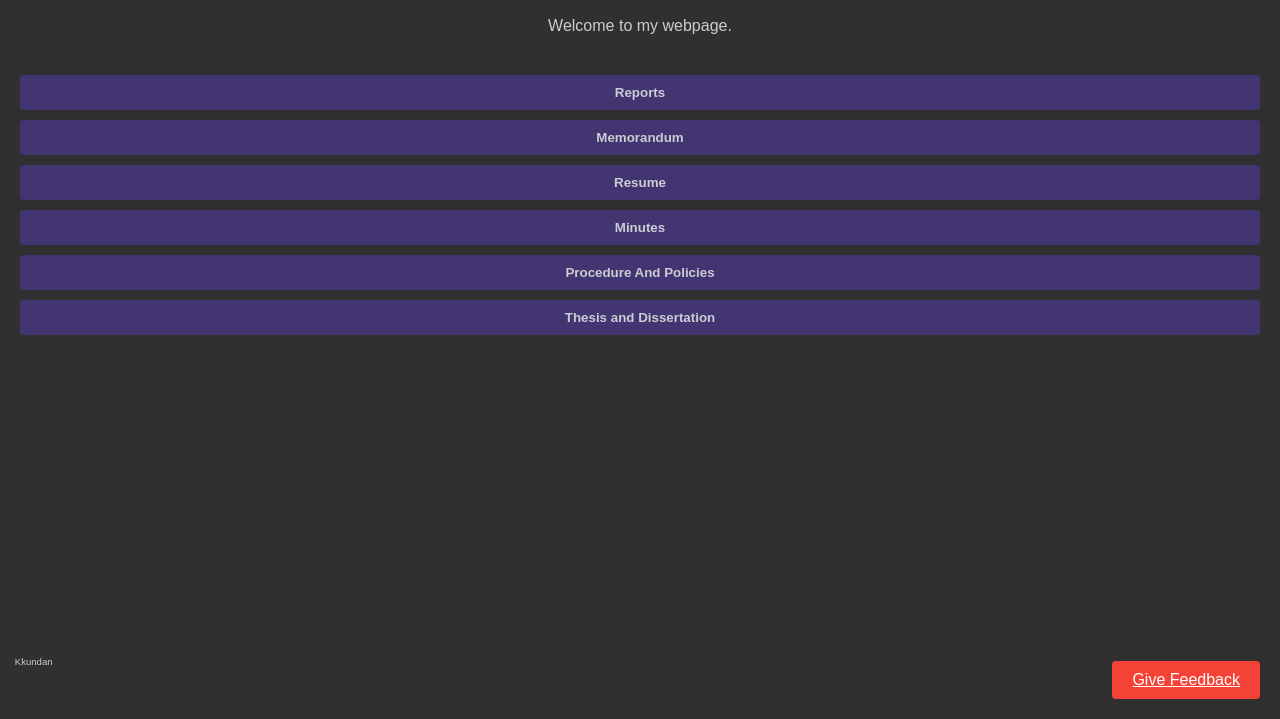
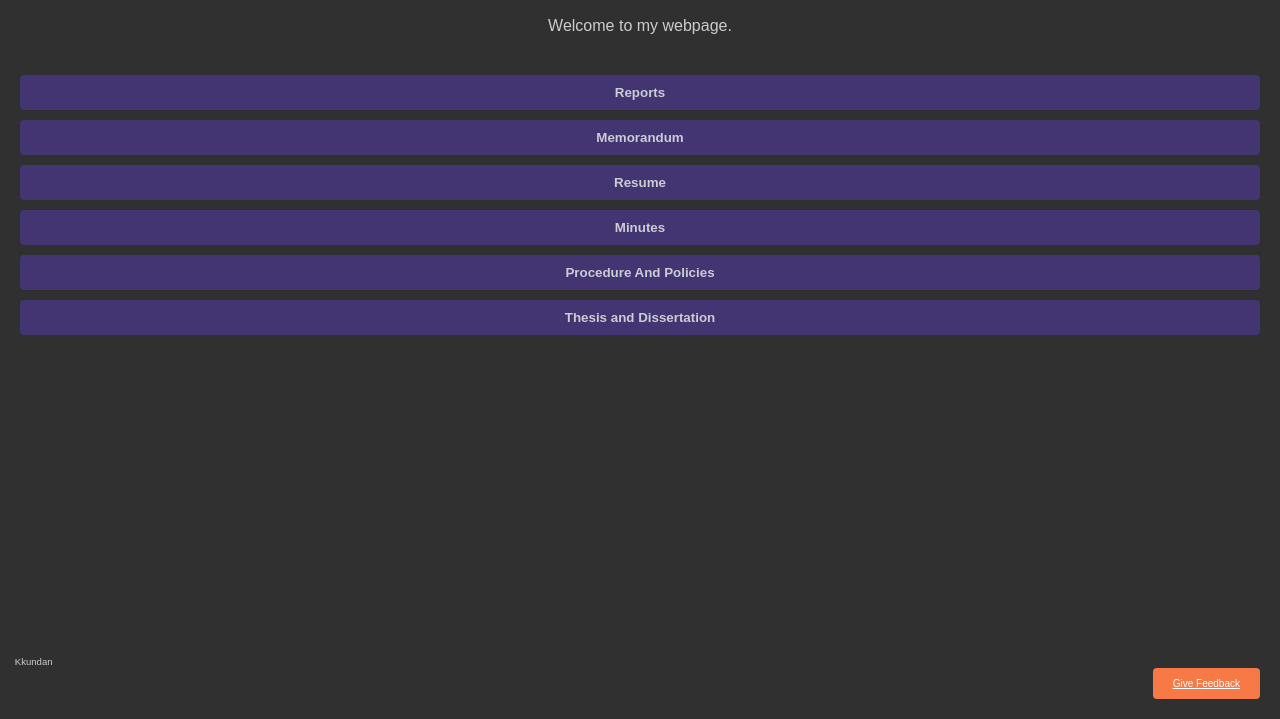
Before and after one commit to kkundanI/Formal_writings, a plain HTML site: page index.html in a window 1280 px wide. Shown: the part 81-800 px from the top of the page. Drawn offline with Linux system fonts and the light colour scheme.

Commit message:
Update style.css

```diff
--- a/style.css
+++ b/style.css
@@ -43,11 +43,11 @@ p {
     position: fixed;
     bottom: 20px;
     right: 20px;
-    background-color: #f44336;
+    background-color: #F77946;
     color: #fff;
     border: none;
     padding: 10px 20px;
-    font-size: 16px;
+    font-size: 10px;
     border-radius: 4px;
     cursor: pointer;
 }
```
